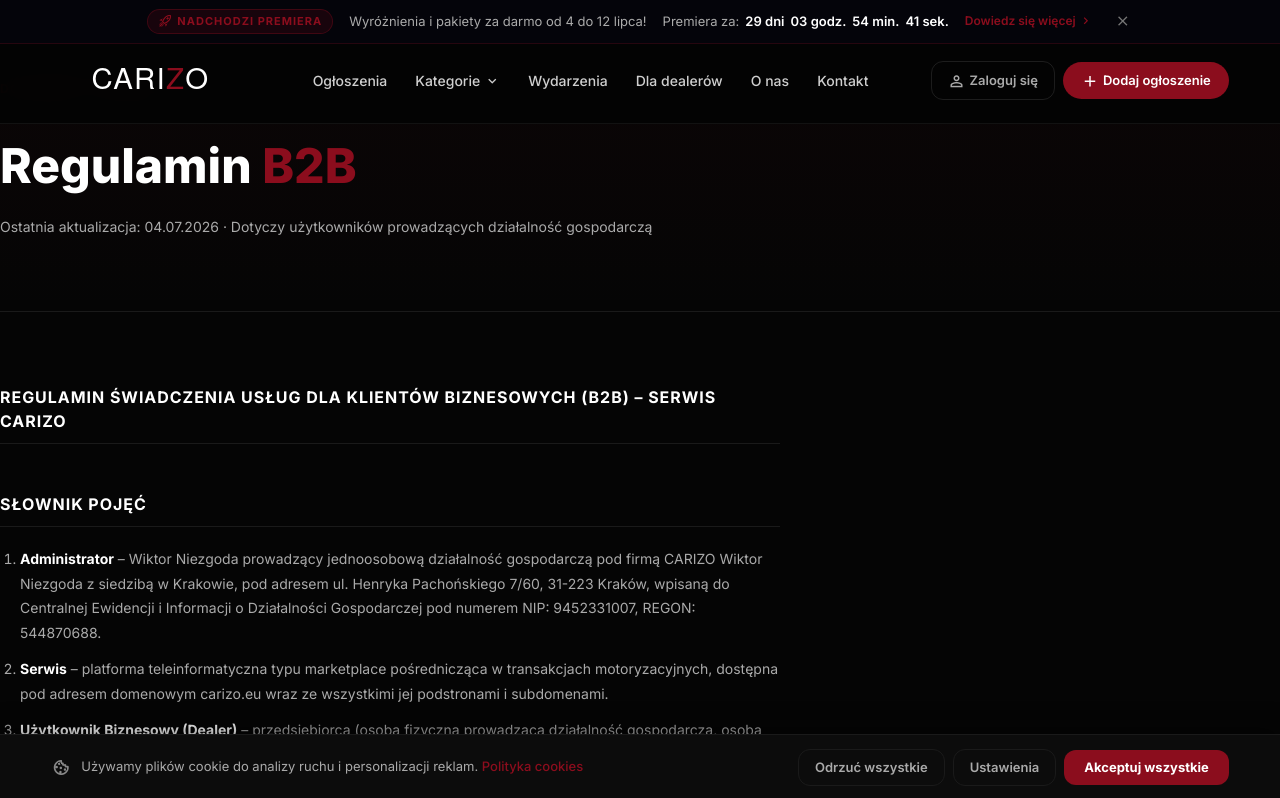
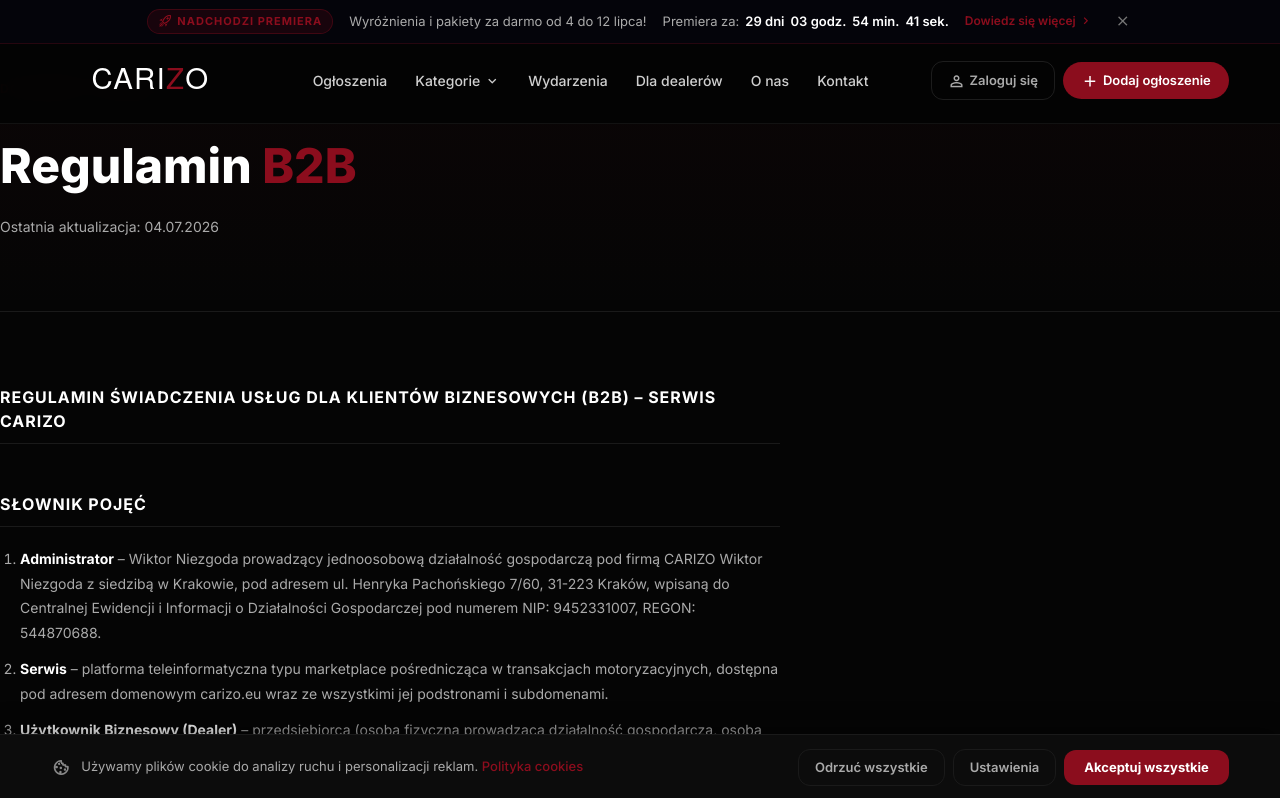
Before and after one commit to mszczepanowski11/cars-website-web, a Nuxt app: page /regulamin-b2b in a window 1280 px wide. Shown: the top 798 px of the page. Built offline with nearby package versions, Linux system fonts and the light colour scheme.

Commit message:
Match Regulamin B2B date line format to the main Regulamin (remove extra qualifier text) (#110)
Co-authored-by: Claude <noreply@anthropic.com>

```diff
--- a/app/pages/regulamin-b2b.vue
+++ b/app/pages/regulamin-b2b.vue
@@ -4,7 +4,7 @@
             <div class="container">
                 <div class="hero-eyebrow">Dokumenty prawne</div>
                 <h1>Regulamin <span>B2B</span></h1>
-                <p>Ostatnia aktualizacja: 04.07.2026 · Dotyczy użytkowników prowadzących działalność gospodarczą</p>
+                <p>Ostatnia aktualizacja: 04.07.2026</p>
             </div>
         </div>
 
```
